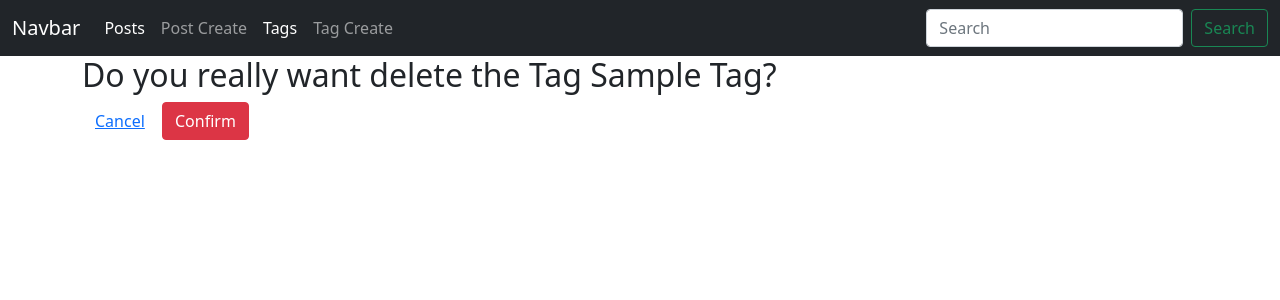
After one commit to ihorko95/DjangoPosts, a Django app: a page that uses blog/templates/blog/tag_delete.html in a window 1280 px wide. The commit adds this page. Shown: the top 300 px of the page. Run offline with Django 3.2, Linux system fonts and the light colour scheme; tables that the repository leaves empty hold one stand-in row (values such as "Sample post").

Commit message:
delete  refacroring

```diff
--- a/blog/models.py
+++ b/blog/models.py
@@ -19,6 +19,8 @@ class Post(models.Model):
 
     def update_url(self):
         return reverse('post_update_url', kwargs={'slug': self.slug})
+    def delete_url(self):
+        return reverse('post_list_url')
     def __str__(self):
         return '{}'.format(self.title)
 
@@ -29,6 +31,8 @@ class Tag(models.Model):
         return reverse('tag_detail_url', kwargs={'slug':self.slug})
     def update_url(self):
         return reverse('tag_update_url', kwargs={'slug':self.slug})
+    def delete_url(self):
+        return reverse('tags_list_url')
 
     def __str__(self):
         return '{}'.format(self.title)
--- a/blog/templates/blog/post_detail.html
+++ b/blog/templates/blog/post_detail.html
@@ -8,4 +8,5 @@
     <h1 class="mt-5">{{ post.title }}</h1>
     <p>{{ post.body }}</p>
     <a href={{ post.update_url }}>edit</a>
+    <a href={% url 'post_delete_url' slug=post.slug %}>delete</a>
 {% endblock %}
--- /dev/null
+++ b/blog/templates/blog/tag_delete.html
@@ -0,0 +1,16 @@
+{% extends 'blog/base_blog.html' %}
+{% block title %}
+    Delete {{ tag.title|title }} - {{ block.super }}
+{% endblock %}
+{% block content %}
+
+    <form action="{%url 'tag_delete_url' slug=tag.slug%}" method="post">
+        {% csrf_token %}
+        <h2>Do you really want delete the Tag {{ tag.title|title }}?</h2>
+        <a class = 'btn btn-link' href="{% url 'tags_list_url' %}">Cancel</a>
+        <button type="submit" class = 'btn btn-danger'>Confirm</button>
+    </form>
+
+
+
+{% endblock %}
--- a/blog/templates/blog/tags_list.html
+++ b/blog/templates/blog/tags_list.html
@@ -8,6 +8,7 @@
         <p>
             <h3> <a href={{tag.get_absolute_url}}>{{ tag.title }}</a></h3>
             <h5> <a href={{ tag.update_url }}>edit</a></h5>
+            <h5> <a href={% url 'tag_delete_url' slug=tag.slug %}>delete</a></h5>
         </p>
     {% endfor %}
 {% endblock %}
--- a/blog/urls.py
+++ b/blog/urls.py
@@ -6,10 +6,12 @@ urlpatterns = [
     path('post/create/', PostCreate.as_view(), name='post_create_url'),
     path('post/<str:slug>/', PostDetail.as_view(), name='post_detail_url'),
     path('post/<str:slug>/update/', PostUpdate.as_view(), name='post_update_url'),
+    path('post/<str:slug>/delete/', PostDelete.as_view(), name='post_delete_url'),
     path('tags/',tags_list,name='tags_list_url'),
     path('tag/create/', TagCreate.as_view(), name='tag_create_url'),
     path('tag/<str:slug>/', TagDetail.as_view(), name='tag_detail_url'),
     path('tag/<str:slug>/update/', TagUpdate.as_view(), name='tag_update_url'),
+    path('tag/<str:slug>/delete/', TagDelete.as_view(), name='tag_delete_url'),
 
 
 ]
--- a/blog/utils.py
+++ b/blog/utils.py
@@ -51,3 +51,14 @@ class ObjectUpdateMixin:
             'form': bound_form,
             self.model.__name__.lower(): obj
         })
+class ObjectDeleteMixin:
+    model = None
+    template = None
+    redir = None
+    def get(self, request, slug):
+        obj =self.model.objects.get(slug__iexact=slug)
+        return render(request, self.template, context={self.model.__name__.lower(): obj})
+    def post(self,request, slug):
+        obj = self.model.objects.get(slug__iexact=slug)
+        obj.delete()
+        return redirect(reverse(self.redir))
--- a/blog/views.py
+++ b/blog/views.py
@@ -3,6 +3,7 @@ from django.shortcuts import get_object_or_404
 #from django.http import HttpResponse
 from .models import Post, Tag
 from django.views.generic import View
+from django.urls import  reverse
 from .forms import TagForm, PostForm
 
 from .utils import *
@@ -18,6 +19,10 @@ class PostUpdate(ObjectUpdateMixin,View):
     model = Post
     form_model = PostForm
     template = 'blog/post_update.html'
+class PostDelete(ObjectDeleteMixin,View):
+    model = Post
+    template = 'blog/post_delete.html'
+    redir = 'post_list_url'
 
 class PostDetail(ObjectDetailMixin,View):
     model = Post
@@ -38,3 +43,15 @@ class TagUpdate(ObjectUpdateMixin,View):
     model = Tag
     form_model = TagForm
     template = 'blog/tag_update.html'
+
+class TagDelete(ObjectDeleteMixin,View):
+    model = Tag
+    template = 'blog/tag_delete.html'
+    redir = 'tags_list_url'
+    # def get(self, request, slug):
+    #     tag =Tag.objects.get(slug__iexact=slug)
+    #     return render(request, 'blog/tag_delete.html', context={'tag': tag})
+    # def post(self,request, slug):
+    #     tag = Tag.objects.get(slug__iexact=slug)
+    #     tag.delete()
+    #     return redirect(reverse('tags_list_url'))
```
Also changed, not shown: blog/templates/blog/post_delete.html (added, +16 -0 lines).
